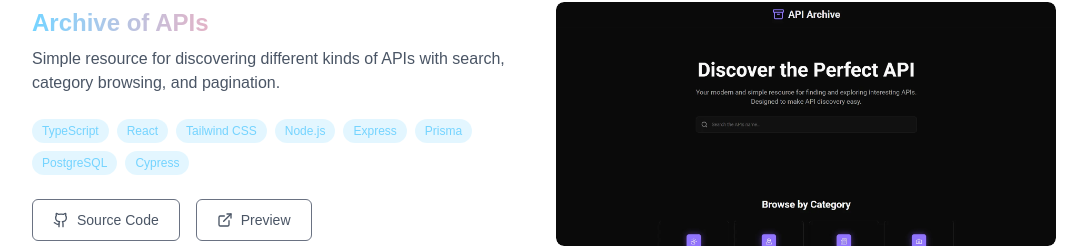
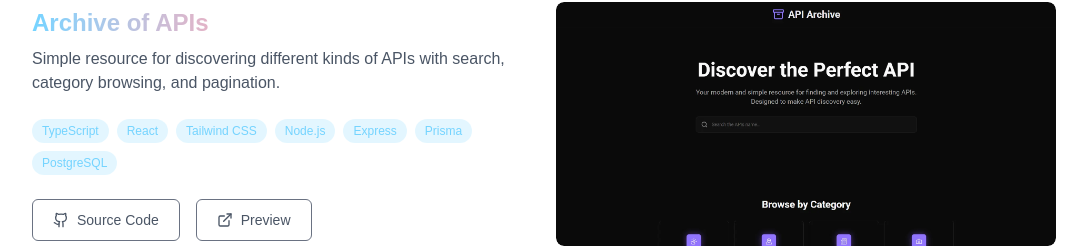
Before and after one commit to Alexrsnchz/portfolio-dev, a React (Vite) app: page / in a window 1280 px wide. Shown: the part 2267-2515 px from the top of the page, without its empty margins (96-1183 px from the left). Built offline with nearby package versions, Linux system fonts and the light colour scheme.

Commit message:
chore: Update api archive data

```diff
--- a/src/assets/data/projectsData.ts
+++ b/src/assets/data/projectsData.ts
@@ -11,16 +11,7 @@ export const projects = [
     thumbnail: '/images/apiarchive_thumbnail.webp',
     title: 'projects.apiarchiveTitle',
     description: 'projects.apiarchiveDescription',
-    stack: [
-      'TypeScript',
-      'React',
-      'Tailwind CSS',
-      'Node.js',
-      'Express',
-      'Prisma',
-      'PostgreSQL',
-      'Cypress',
-    ],
+    stack: ['TypeScript', 'React', 'Tailwind CSS', 'Node.js', 'Express', 'Prisma', 'PostgreSQL'],
     source: 'https://github.com/Alexrsnchz/api-archive-web',
     preview: 'https://api-archive-web.vercel.app/',
   },
```
